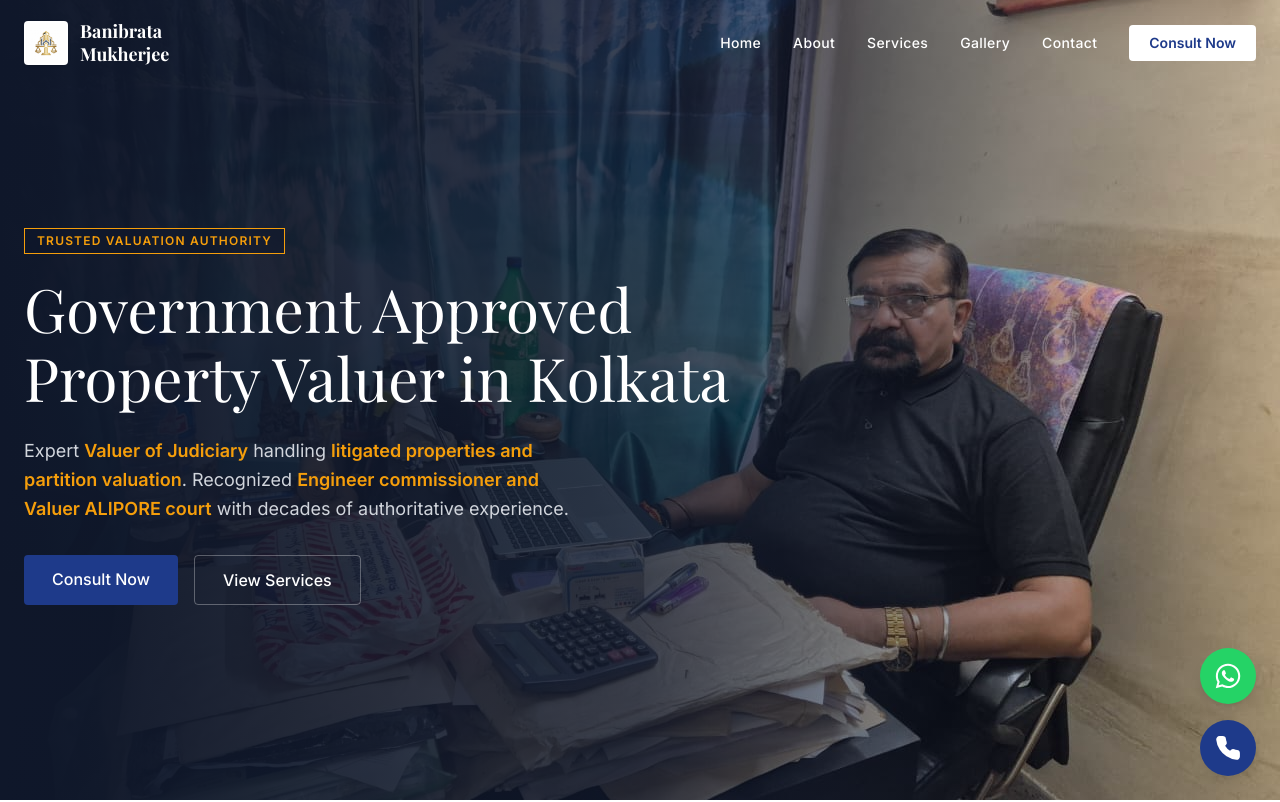
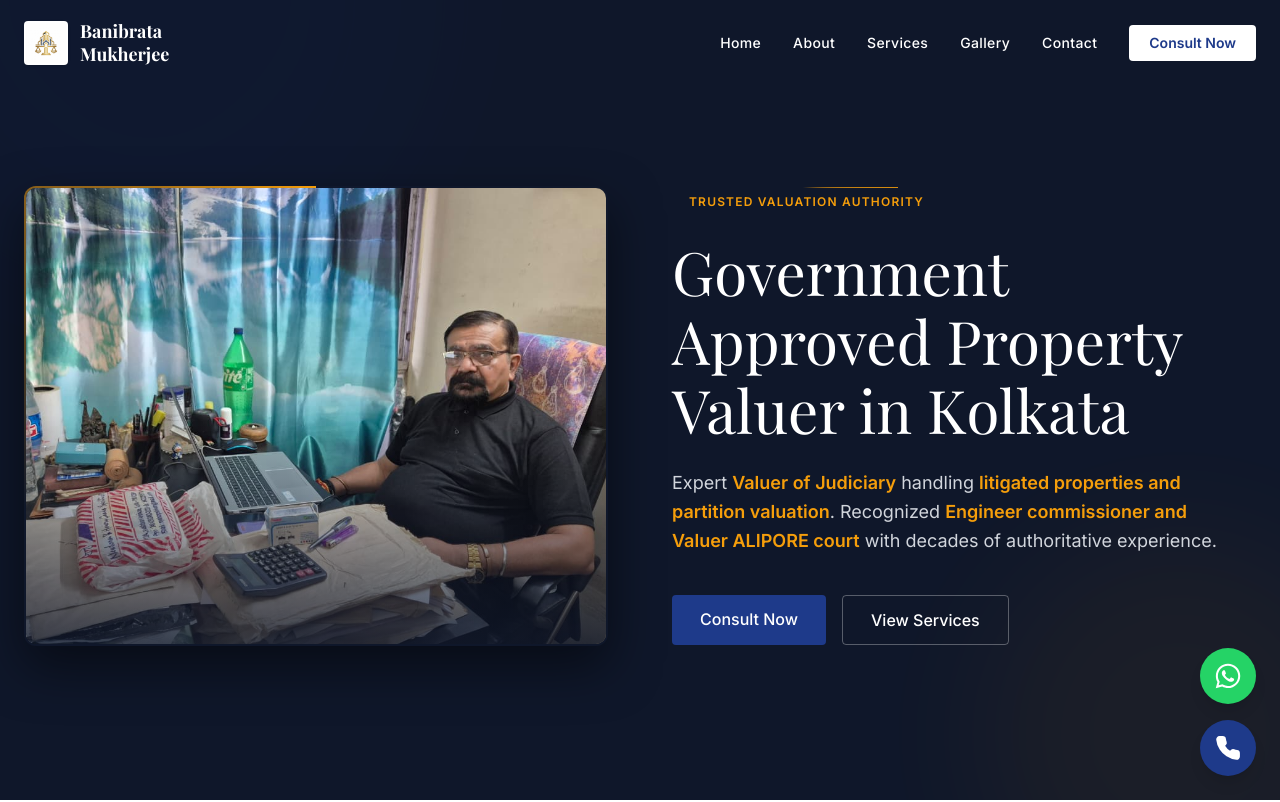
Before and after one commit to deosweb2025/Banibrata_Mukharjee_Webpage, a React (Vite) app: page / in a window 1280 px wide. Shown: the top 802 px of the page. Built offline with nearby package versions, Linux system fonts and the light colour scheme; a web font is replaced by a local one.

Commit message:
fix(hero): adjust mobile layout and add snake animation

```diff
--- a/src/components/Hero.jsx
+++ b/src/components/Hero.jsx
@@ -52,9 +52,24 @@ const Hero = () => {
 
   return (
     <section id="home" ref={heroRef} className="relative min-h-[100svh] flex flex-col justify-center overflow-hidden bg-[var(--color-brand-dark)] pt-28 pb-16 md:pt-32 md:pb-24">
-      {/* Desktop Background Image - Hidden on mobile */}
-      <div className="hidden md:block absolute inset-0 z-0">
-        <div ref={bgRef} className="absolute inset-0 origin-center">
+      {/* Decorative background gradients for desktop */}
+      <div className="hidden md:block absolute top-0 left-0 w-[600px] h-[600px] bg-[var(--color-brand-primary)] opacity-5 rounded-full blur-3xl -translate-y-1/2 -translate-x-1/4 pointer-events-none" />
+      <div className="hidden md:block absolute bottom-0 right-0 w-[400px] h-[400px] bg-[var(--color-brand-accent)] opacity-5 rounded-full blur-3xl translate-y-1/3 translate-x-1/4 pointer-events-none" />
+
+      <div className="container mx-auto px-6 max-w-7xl relative z-10 flex-grow flex flex-col justify-center">
+        <div className="grid grid-cols-1 md:grid-cols-2 gap-8 lg:gap-16 items-center">
+
+          {/* LEFT SIDE: Desktop Image Card - Hidden on mobile */}
+          <div className="hidden md:block w-full h-[380px] lg:h-[460px] relative p-[2px] overflow-hidden rounded-xl shadow-[0_20px_50px_rgba(0,0,0,0.5)] group">
+            {/* Spinning Snake Border */}
+            <div
+              className="absolute inset-[-50%] animate-[spin_5s_linear_infinite] z-0 pointer-events-none"
+              style={{ background: 'conic-gradient(from 0deg, transparent 70%, var(--color-brand-accent) 100%)' }}
+            />
+
+            {/* Inner Content */}
+            <div className="relative z-10 w-full h-full bg-[var(--color-brand-dark)] rounded-[10px] overflow-hidden">
+              <div ref={bgRef} className="absolute inset-[-15%] w-[130%] h-[130%]">
                 {siteData.hero.images.map((img, index) => (
                   <div
                     key={index}
@@ -63,15 +78,24 @@ const Hero = () => {
                   />
                 ))}
               </div>
-        {/* Desktop horizontal gradient overlay */}
-        <div className="absolute inset-0 bg-gradient-to-r from-[var(--color-brand-dark)] via-[var(--color-brand-dark)]/80 to-transparent/30" />
+              {/* Subtle gradient overlay to make it look premium inside the card */}
+              <div className="absolute inset-0 bg-gradient-to-t from-[var(--color-brand-dark)]/80 via-transparent to-transparent z-10 pointer-events-none" />
+            </div>
           </div>
 
-      <div className="container mx-auto px-6 max-w-7xl relative z-10 flex-grow flex flex-col justify-center">
-        <div className="max-w-3xl" ref={contentRef}>
-          {/* Eyebrow */}
-          <div className="inline-block px-3 py-1 mb-4 md:mb-5 border border-[var(--color-brand-accent)] text-[var(--color-brand-accent)] text-xs font-semibold tracking-widest uppercase bg-[var(--color-brand-dark)]/50 backdrop-blur-sm">
+          {/* RIGHT SIDE: Text Content (and Mobile Image) */}
+          <div className="max-w-3xl md:max-w-none flex flex-col justify-center items-start" ref={contentRef}>
+            {/* Eyebrow with Snake Animation */}
+            <div className="relative p-[1px] overflow-hidden rounded-sm mb-4 md:mb-5 inline-block">
+              {/* Spinning Snake Border */}
+              <div
+                className="absolute inset-[-250%] animate-[spin_3s_linear_infinite] z-0"
+                style={{ background: 'conic-gradient(from 0deg, transparent 70%, var(--color-brand-accent) 100%)' }}
+              />
+              {/* Inner Content */}
+              <div className="relative z-10 bg-[var(--color-brand-dark)] px-4 py-1.5 text-[var(--color-brand-accent)] text-xs font-semibold tracking-widest uppercase">
                 {siteData.hero.eyebrow}
+              </div>
             </div>
 
             {/* Large Font (Title) - Above image on mobile */}
@@ -79,7 +103,7 @@ const Hero = () => {
               {siteData.hero.title}
             </h1>
 
-          {/* Mobile Image Card - Visible only on mobile */}
+            {/* Mobile Image Card - Visible only on mobile (DO NOT TOUCH) */}
             <div className="md:hidden w-full h-[320px] sm:h-[400px] mb-6 rounded-xl overflow-hidden shadow-2xl relative border border-white/10">
               {siteData.hero.images.map((img, index) => (
                 <img
@@ -100,20 +124,22 @@ const Hero = () => {
             />
 
             {/* Buttons */}
-          <div className="flex flex-col sm:flex-row gap-3 md:gap-4">
+            <div className="flex flex-row gap-3 md:gap-4 w-full sm:w-auto mt-2">
               <a
                 href="#contact"
-              className="bg-[var(--color-brand-primary)] hover:bg-[var(--color-brand-accent)] text-white px-6 md:px-7 py-3 text-center font-medium transition-colors duration-300 rounded-sm"
+                className="flex-1 sm:flex-none bg-[var(--color-brand-primary)] hover:bg-[var(--color-brand-accent)] text-white px-3 sm:px-6 md:px-7 py-3 text-center font-medium transition-colors duration-300 rounded-sm text-sm sm:text-base"
               >
                 {siteData.hero.primaryCTA}
               </a>
               <a
                 href="#services"
-              className="bg-transparent border border-white/30 text-white hover:bg-white hover:text-[var(--color-brand-dark)] px-6 md:px-7 py-3 text-center font-medium transition-colors duration-300 rounded-sm"
+                className="flex-1 sm:flex-none bg-transparent border border-white/30 text-white hover:bg-white hover:text-[var(--color-brand-dark)] px-3 sm:px-6 md:px-7 py-3 text-center font-medium transition-colors duration-300 rounded-sm text-sm sm:text-base"
               >
                 {siteData.hero.secondaryCTA}
               </a>
             </div>
+          </div>
+
         </div>
       </div>
     </section>
```
Lines whose indentation alone changed are shown as unchanged.
